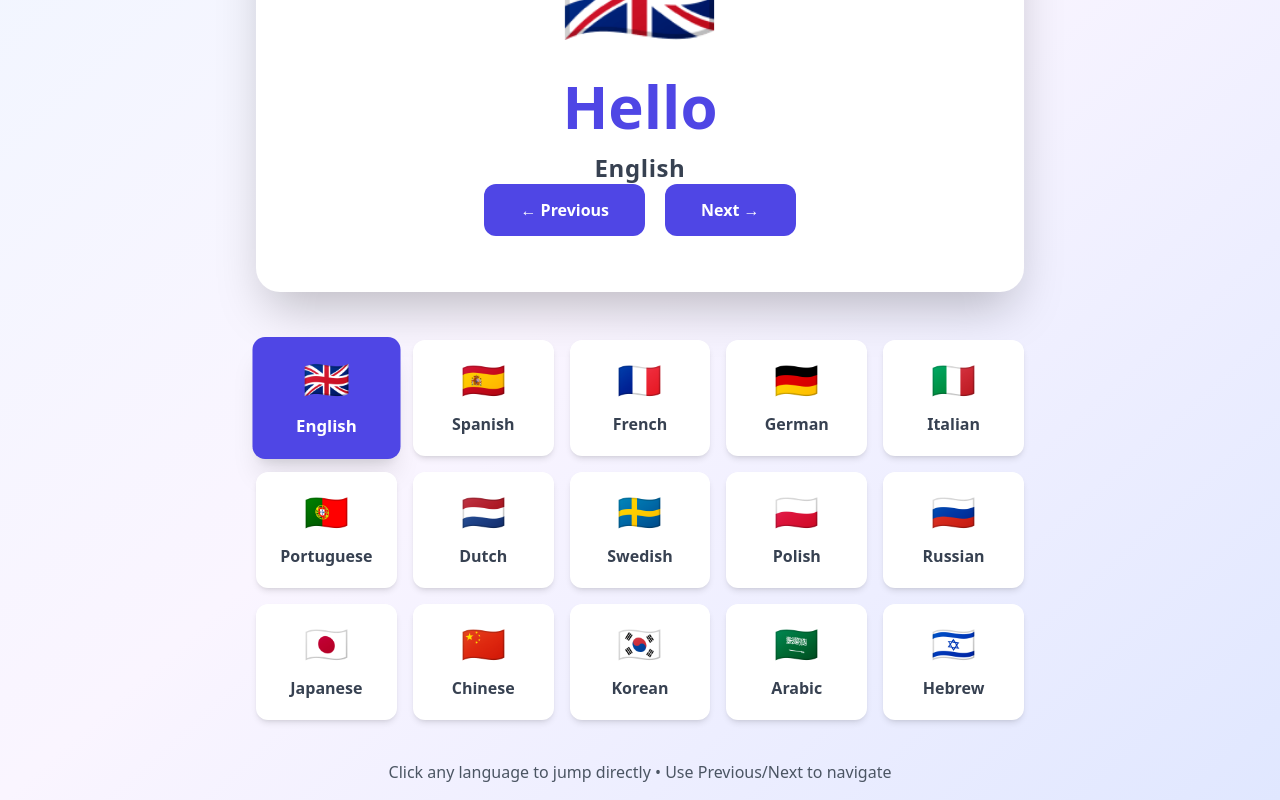
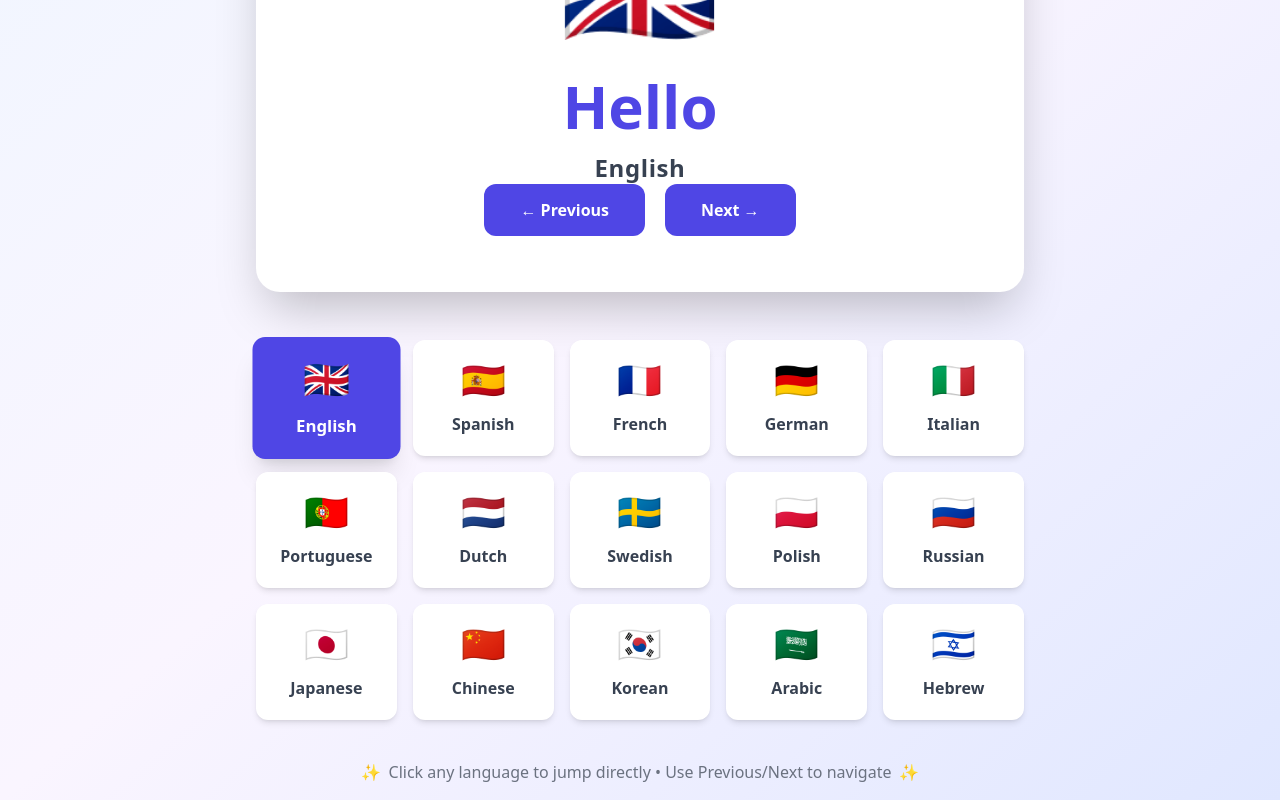
Before and after one commit to ecrent/app-ideas-showcase, a React (Vite) app in the folder apps/14-hello/: page / in a window 1280 px wide. Shown: the part 336-1136 px from the top of the page. Built offline with nearby package versions, Linux system fonts and the light colour scheme.

Commit message:
polish footer with visual indicators and better styling

```diff
--- a/apps/14-hello/src/App.tsx
+++ b/apps/14-hello/src/App.tsx
@@ -70,8 +70,12 @@ export default function App() {
           ))}
         </div>
 
-        <div className="text-center text-sm sm:text-base text-gray-600">
-          <p>Click any language to jump directly • Use Previous/Next to navigate</p>
+        <div className="text-center text-sm sm:text-base text-gray-500 mt-2">
+          <p className="flex items-center justify-center gap-2">
+            <span className="text-indigo-300">✨</span>
+            <span>Click any language to jump directly • Use Previous/Next to navigate</span>
+            <span className="text-indigo-300">✨</span>
+          </p>
         </div>
       </div>
     </div>
```
